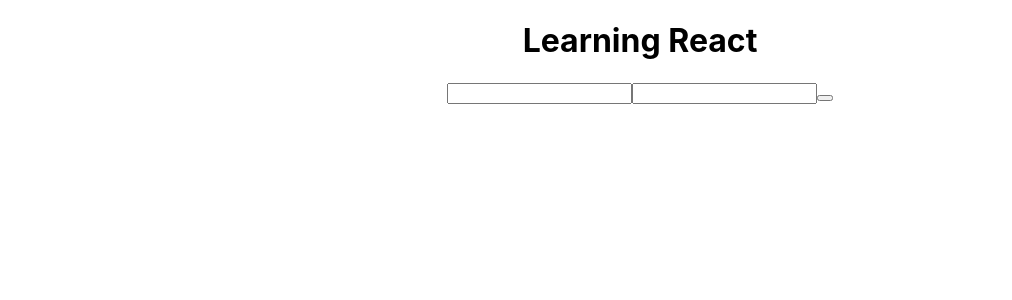
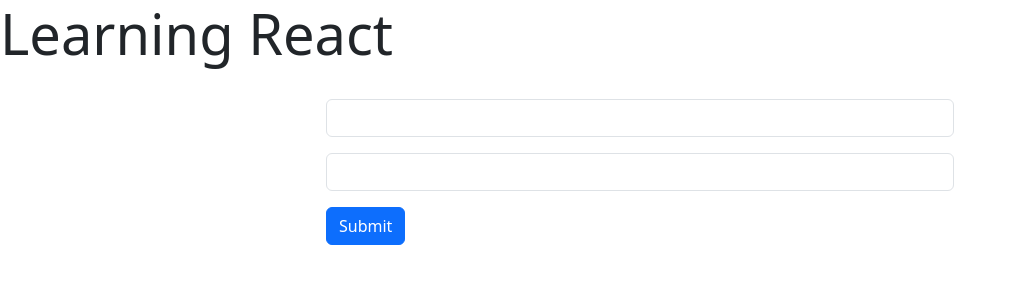
Before and after one commit to katsisaac50/reactbasic, a React (Create React App) app: page / in a window 1280 px wide. Shown: the top 300 px of the page, without its empty margins (0-1012 px from the left). Built offline with nearby package versions, Linux system fonts and the light colour scheme.

Commit message:
adding form

```diff
--- a/package.json
+++ b/package.json
@@ -6,6 +6,7 @@
     "@testing-library/jest-dom": "^5.14.1",
     "@testing-library/react": "^13.0.0",
     "@testing-library/user-event": "^13.2.1",
+    "bootstrap": "^5.3.2",
     "react": "^18.2.0",
     "react-dom": "^18.2.0",
     "react-scripts": "5.0.1",
--- a/src/App.js
+++ b/src/App.js
@@ -3,16 +3,26 @@
 
 function App() {
   return (
-    <div className="App">
-     <h1>Learning React</h1>
+    <div className="Container">
+     <h1 className='display-4 '>Learning React</h1>
+     <br/>
+     <div className='row'>
+     <div className='col-md-6 offset-3'>
      <form>
-     <input>
-     </input>
-     <input>
-     </input>
-     <button>
+     <div className='mb-3'>
+     <input type="text" className='form-control'/>
+     </div>
+
+     <div className='mb-3'>
+     <input type="password" className='form-control'/>
+     </div>
+     <button className='btn btn-primary'> Submit
      </button>
      </form>
+     </div>
+     </div>
+
+
     </div>
   );
 }
--- a/src/index.js
+++ b/src/index.js
@@ -3,6 +3,7 @@
 import './index.css';
 import App from './App';
 import reportWebVitals from './reportWebVitals';
+import 'bootstrap/dist/css/bootstrap.min.css';
 
 const root = ReactDOM.createRoot(document.getElementById('root'));
 root.render(
```
Also changed, not shown: 2 other files (tests, documents, lock files or other folders).
